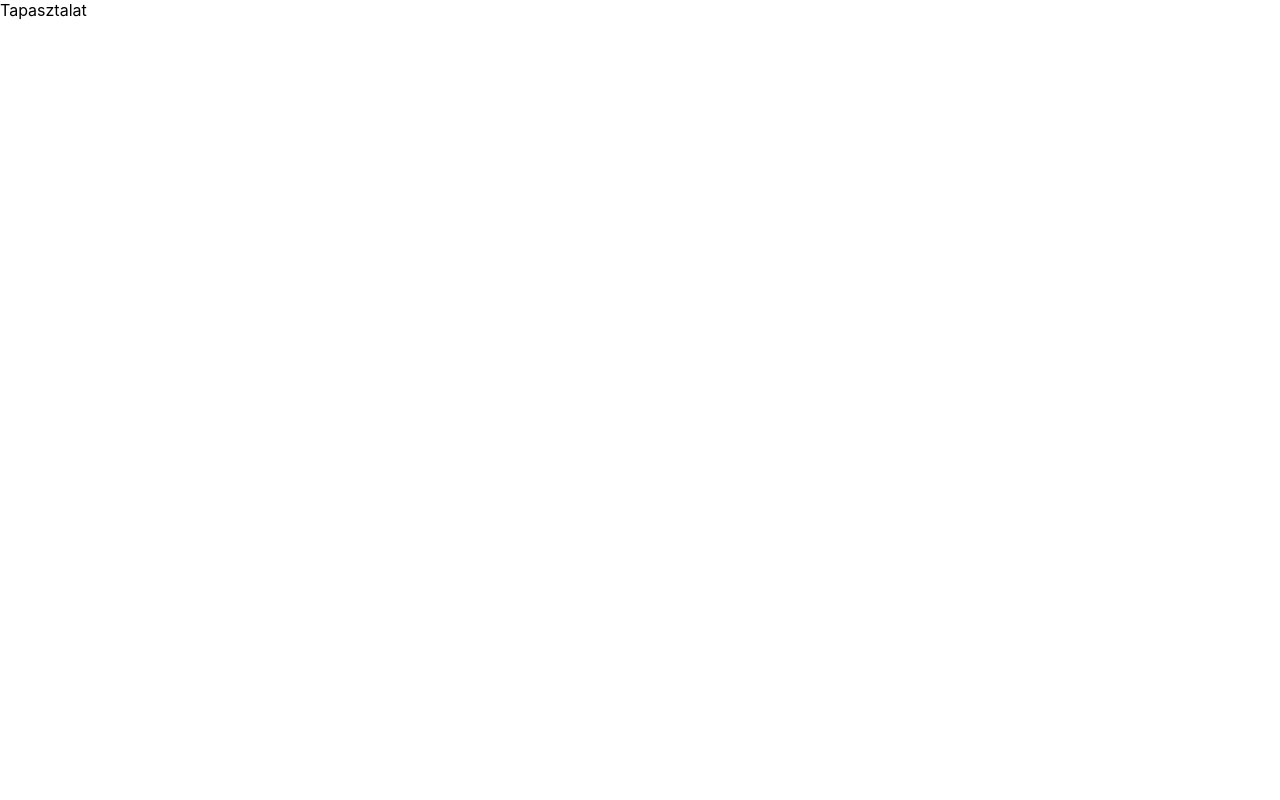
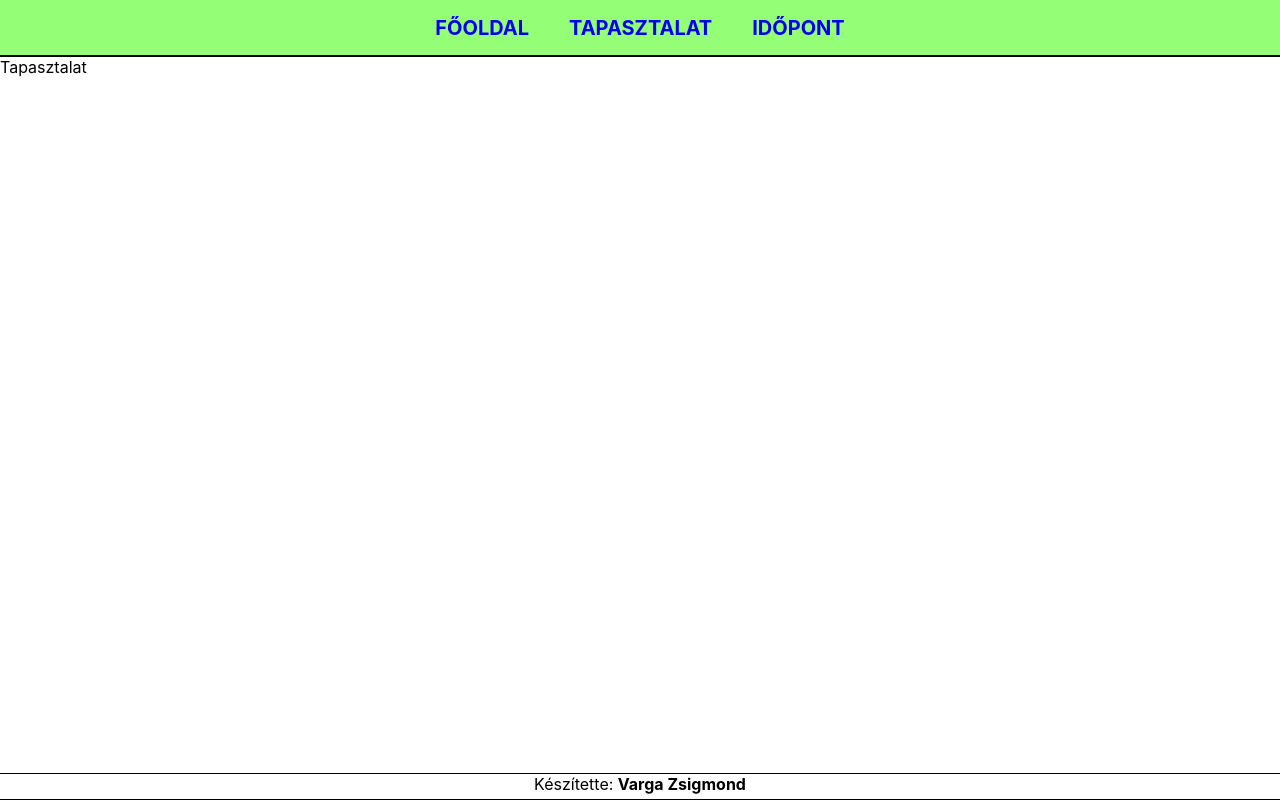
Before and after one commit to VZS2002/frontend-doga, a React (Create React App) app: page /tapasztalat in a window 1280 px wide. Built offline with nearby package versions, Linux system fonts and the light colour scheme.

Commit message:
Navbar + Footer

```diff
--- /dev/null
+++ b/src/components/Footer.jsx
@@ -0,0 +1,24 @@
+import styled from 'styled-components'
+
+const Container = styled.div`
+    text-align:center;
+    position: fixed;
+    bottom: 0;
+    width: 100%;
+    font-size: 15x;
+    background-color:white;
+    height:25px;
+    border-top: 1px solid black;
+    border-bottom: 1px solid black;
+
+`
+
+const Footer = () => {
+    return (
+      <>
+        <Container> Készítette: <b>Varga Zsigmond</b> </Container>
+      </>
+    )
+  }
+
+  export default Footer
--- /dev/null
+++ b/src/components/Navbar.jsx
@@ -0,0 +1,37 @@
+import styled from 'styled-components'
+import { BrowserRouter as  Route, Link } from 'react-router-dom';
+
+const Container = styled.div`
+padding: 5px;
+   display: flex;
+   color: #000000;
+   background-color: #94ff76;
+   height: 45px;
+   border-bottom: 2px solid #000000;
+   align-items:center;
+   font-weight:bold;
+   justify-content: center;
+`
+const NavbarLink = styled(Link)`
+font-size: 20px;
+align-items: center;
+margin: 20px;
+text-decoration: none;
+cursor: pointer;
+&:visited {
+  color: #000000;
+}
+`;
+const Navbar = () => {
+    return (
+      <>
+        <Container>
+          <NavbarLink to="/">FŐOLDAL </NavbarLink>
+          <NavbarLink to="/tapasztalat"> TAPASZTALAT </NavbarLink>
+          <NavbarLink to="/idopont"> IDŐPONT </NavbarLink>
+        </Container>
+      </>
+    )
+  }
+
+  export default Navbar
--- a/src/pages/Fooldal.jsx
+++ b/src/pages/Fooldal.jsx
@@ -1,10 +1,15 @@
 import React from 'react'
+import Footer from '../components/Footer'
+import Navbar from '../components/Navbar'
 
 const Fooldal = () => {
     return (
       <>
+      <Navbar/>
       Fooldal
+      <Footer/>
       </>
+
     )
   }
 
--- a/src/pages/Idopont.jsx
+++ b/src/pages/Idopont.jsx
@@ -1,9 +1,13 @@
 import React from 'react'
+import Navbar from '../components/Navbar'
+import Footer from '../components/Footer'
 
 const Idopont = () => {
     return (
       <>
+      <Navbar/>
       Idopont
+      <Footer/>
       </>
     )
   }
--- a/src/pages/Tapasztalat.jsx
+++ b/src/pages/Tapasztalat.jsx
@@ -1,9 +1,13 @@
 import React from 'react'
+import Navbar from '../components/Navbar'
+import Footer from '../components/Footer'
 
 const Tapasztalat = () => {
     return (
       <>
+      <Navbar/>
       Tapasztalat
+      <Footer/>
       </>
     )
   }
```
